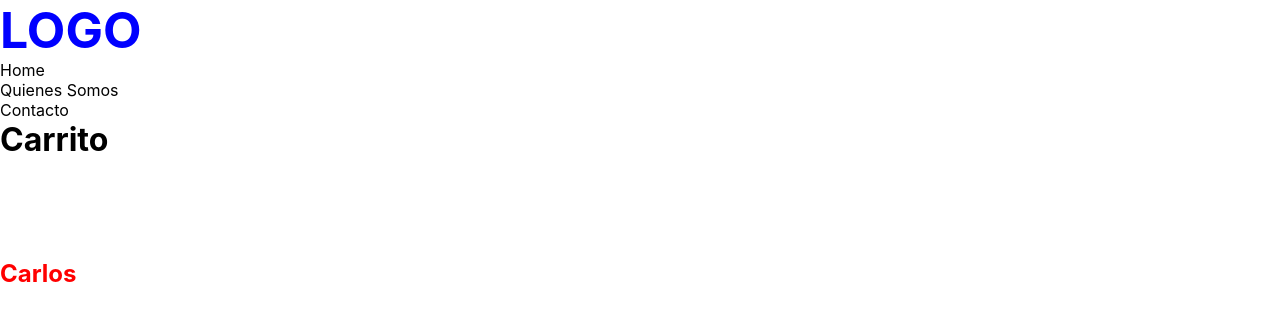
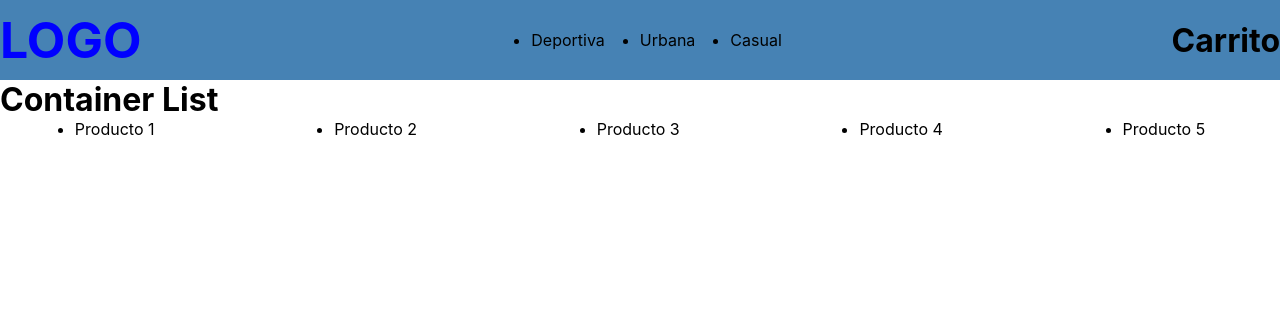
Before and after one commit to CarlosMorales23/E-commerce-Morales, a React (Create React App) app: page / in a window 1280 px wide. Shown: the top 320 px of the page. Built offline with nearby package versions, Linux system fonts and the light colour scheme.

Commit message:
Clase 2 2:00:00

```diff
--- a/src/App.js
+++ b/src/App.js
@@ -2,7 +2,8 @@
 // import ItemListContainer from "./components/ItemListContainer/ItemListContainer";
 // import Footer from "./components/Footer/Footer";
 
-import Navbar2 from "./components/PracticaSiguiendoAlProfe/Componentes Clase -2/Navbar2/Navbar2";
+import ItemListContainer2 from "./components/PracticaSiguiendoAlProfe/Componentes Clase -2/ItemListContainer/ItemListContainer2";
+import Navbar2 from "./components/PracticaSiguiendoAlProfe/Componentes Clase -2/Navbar/Navbar2";
 
 
 
@@ -14,6 +15,7 @@ function App() {
       <ItemListContainer tituloTemporal={"Este Producto pronto estara a la venta"}/>
       <Footer/> */}
       <Navbar2 />
+      <ItemListContainer2/>
 
       </>
     </div>
--- /dev/null
+++ b/src/components/PracticaSiguiendoAlProfe/Componentes Clase -2/ItemListContainer/ItemListContainer.module.css
@@ -0,0 +1,6 @@
+.containerList{
+    display: flex;
+    justify-content: space-around;
+    align-items: center;
+    gap: 30px;
+}
--- /dev/null
+++ b/src/components/PracticaSiguiendoAlProfe/Componentes Clase -2/ItemListContainer/ItemListContainer2.jsx
@@ -0,0 +1,19 @@
+import React from "react";
+import styles from "./ItemListContainer.module.css"
+
+const ItemListContainer2 = () => {
+    return (
+        <div>
+            <h1>Container List</h1>
+            <ul className = {styles.containerList}>
+                <li>Producto 1</li>
+                <li>Producto 2</li>
+                <li>Producto 3</li>
+                <li>Producto 4</li>
+                <li>Producto 5</li>
+            </ul>
+        </div>
+    );
+};
+
+export default ItemListContainer2;
--- /dev/null
+++ b/src/components/PracticaSiguiendoAlProfe/Componentes Clase -2/Navbar/Menu/Menu.css
@@ -0,0 +1,7 @@
+.container-list{
+    display: flex;
+    justify-content: space-around;
+    align-items: center;
+    gap: 35px;
+
+}
--- /dev/null
+++ b/src/components/PracticaSiguiendoAlProfe/Componentes Clase -2/Navbar/Menu/Menu.jsx
@@ -0,0 +1,15 @@
+import "./Menu.css"
+
+const Menu = ()=>{
+    return(
+        <div>
+            <ul className="container-list">
+                <li>Deportiva</li>
+                <li>Urbana</li>
+                <li>Casual</li>
+            </ul>
+        </div>
+    )
+}
+
+export default Menu
--- /dev/null
+++ b/src/components/PracticaSiguiendoAlProfe/Componentes Clase -2/Navbar/Navbar2.jsx
@@ -0,0 +1,23 @@
+import CartWidget from "./Carrito/CartWidget";
+import Logo from "./Logo/Logo";
+import Menu from "./Menu/Menu";
+//Estilos en linea
+
+//Estilos en css
+//import "./Navbar2.css";
+
+//Modulos en CSS
+import styles from "./Navbar2.module.css"
+
+const Navbar2 = ()=>{
+
+    return (
+        <div className={styles.containerNavbar}>
+            <Logo />
+            <Menu />
+            <CartWidget />
+        </div>
+    );
+}
+
+export default Navbar2;
--- /dev/null
+++ b/src/components/PracticaSiguiendoAlProfe/Componentes Clase -2/Navbar/Navbar2.module.css
@@ -0,0 +1,8 @@
+.containerNavbar{
+    width: 100%;
+    height: 10vh;
+    background-color: steelblue;
+    display: flex;
+    align-items: center;
+    justify-content: space-between;
+}
--- a/src/components/PracticaSiguiendoAlProfe/Componentes Clase -2/Navbar2/Menu/Menu.jsx
+++ /dev/null
@@ -1,14 +0,0 @@
-
-const Menu = ()=>{
-    return(
-        <div>
-            <ul>
-                <li>Home</li>
-                <li>Quienes Somos</li>
-                <li>Contacto</li>
-            </ul>
-        </div>
-    )
-}
-
-export default Menu
--- a/src/components/PracticaSiguiendoAlProfe/Componentes Clase -2/Navbar2/Navbar2.jsx
+++ /dev/null
@@ -1,22 +0,0 @@
-
-import Logo from "./Logo/Logo";
-import CartWidget from "./CartWidget/CartWidget";
-import Menu from "./Menu/Menu";
-
-
-const Navbar2 = ()=>{
-
-    let nombre= "Carlos"
-
-    return (
-        <div>
-            <Logo />
-            <Menu />
-            <CartWidget />
-
-            <h2 style={{ color: "red", marginTop: "100px" }}>{nombre}</h2>
-        </div>
-    );
-}
-
-export default Navbar2;
```
Also changed, not shown: src/components/PracticaSiguiendoAlProfe/Componentes Clase -2/Navbar/Carrito/CartWidget.jsx (renamed from src/components/PracticaSiguiendoAlProfe/Componentes Clase -2/Navbar2/CartWidget/CartWidget.jsx), src/components/PracticaSiguiendoAlProfe/Componentes Clase -2/Navbar/Logo/Logo.jsx (renamed from src/components/PracticaSiguiendoAlProfe/Componentes Clase -2/Navbar2/Logo/Logo.jsx).
